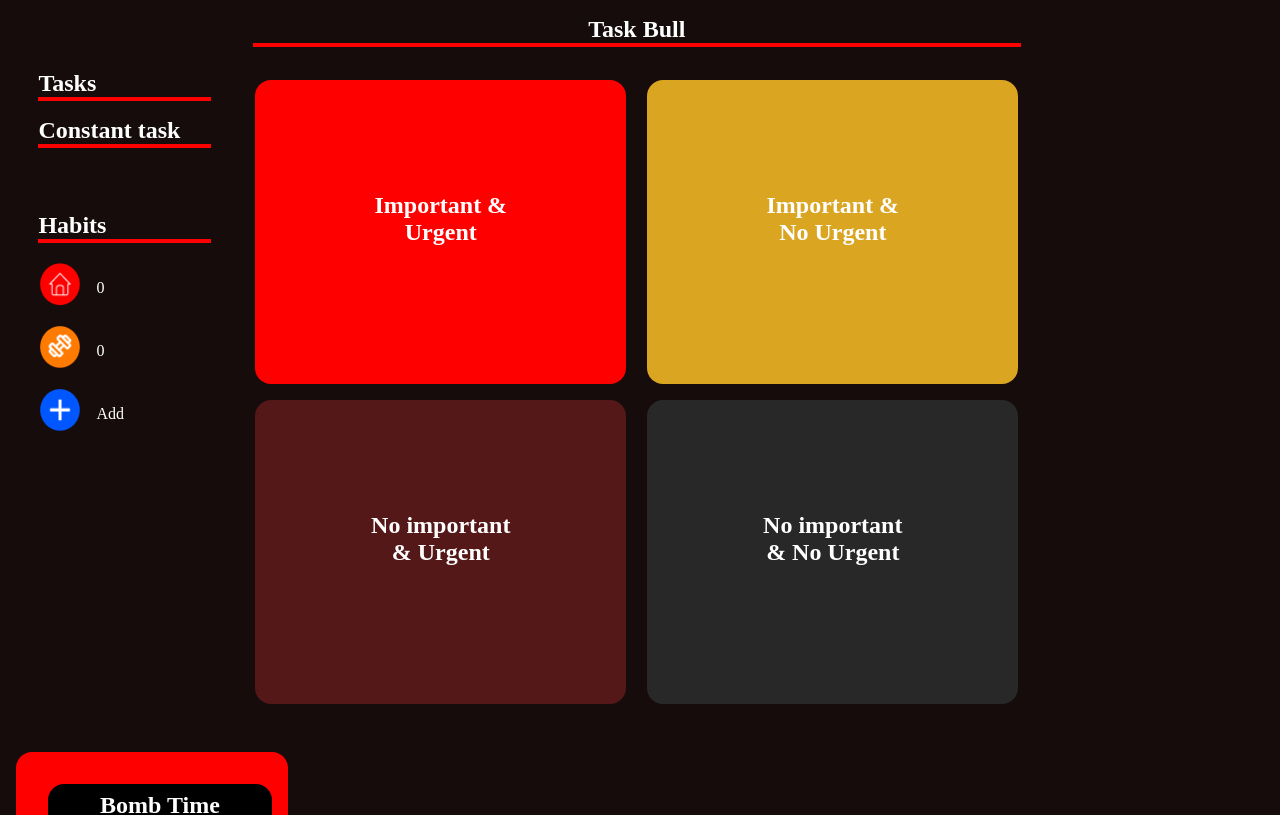
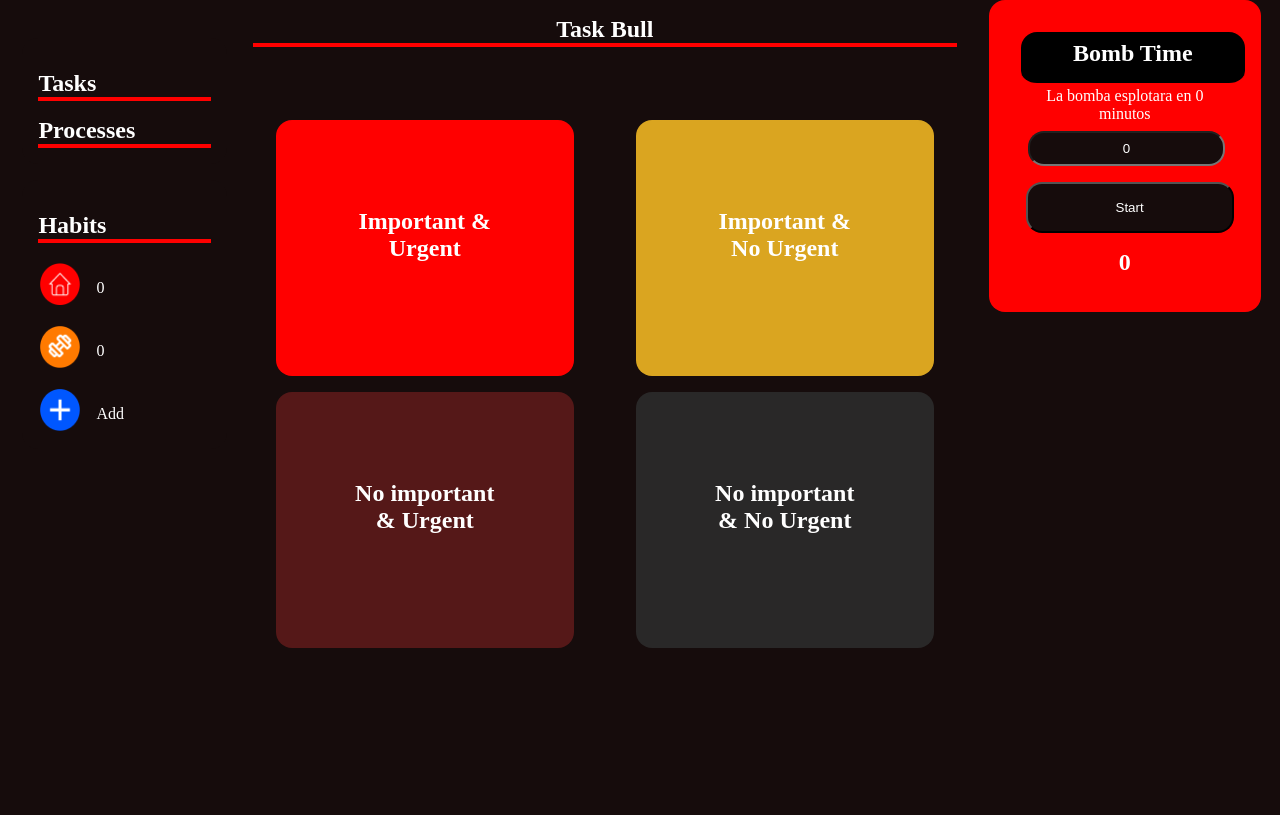
Before and after one commit to DevJhojan/BullTask, an Angular app: page /home in a window 1280 px wide. Shown: the top 815 px of the page. Built offline with nearby package versions, Linux system fonts and the light colour scheme.

Commit message:
urgent-important

```diff
--- a/src/app/components/siderbar/siderbar.component.ts
+++ b/src/app/components/siderbar/siderbar.component.ts
@@ -26,7 +26,7 @@ export class SiderbarComponent implements OnInit {
       link: '/Tasks',
     },
     {
-      title: 'Constant task',
+      title: 'Processes',
       link: '/Constant_Task',
     },
   ];
--- a/src/app/home/important-urgent/important-urgent.component.css
+++ b/src/app/home/important-urgent/important-urgent.component.css
@@ -0,0 +1,27 @@
+main{
+  width: 95%;
+  height: 38rem;
+  background-color: red;
+  border-radius: 1rem;
+  padding: 1rem;
+  overflow: hidden scroll;
+  scrollbar-width: none;
+}
+.button_title{
+  width: 55%;
+  height: 2rem;
+  margin-bottom: 0.5rem;
+  margin-top: 2rem;
+  border: none;
+  background-color: red;
+  border-radius: 1rem;
+  cursor: pointer;
+  transition: all 0.5ms;
+}
+.button_title:hover{
+  box-shadow: 1px 1px 5px;
+}
+.task{
+  padding: 1rem;
+  align-items: last baseline;
+}
--- a/src/app/home/important-urgent/important-urgent.component.html
+++ b/src/app/home/important-urgent/important-urgent.component.html
@@ -1 +1,10 @@
-<p>important-urgent works!</p>
+<button class="button_title">
+  NEW TASK
+</button>
+<main>
+  <div class="row task">
+    <input type="checkbox" name="ok" id="ok">
+    <span>nombre de la tarea</span>
+    <button>editar</button>
+  </div>
+</main>
--- a/src/app/home/task_normal/task_normal.component.css
+++ b/src/app/home/task_normal/task_normal.component.css
@@ -1,7 +1,7 @@
 .column {
   display: flex;
   flex-direction: column;
-  margin-top: 2rem;
+  margin-top: 1rem;
 }
 .row {
   display: flex;
@@ -10,7 +10,7 @@
 article {
   width: 40%;
   height: 15rem;
-  padding: 2rem;
+  padding: 0.5rem;
   margin: auto;
   border-radius: 1rem;
   transition: all 0.5rem;
@@ -27,7 +27,7 @@ hr {
 }
 h2 {
   position: absolute;
-  width: 60%;
+  width: 55%;
   text-align: center;
   padding: 1rem;
   top: 1rem;
--- a/src/styles.css
+++ b/src/styles.css
@@ -9,9 +9,10 @@
   text-align: center;
   color: var(--text-color);
   background-color: var(--background-color);
+  scrollbar-width: none;
 }
 app-home{
-  width: 60%;
+  width: 55%;
   display: flex;
   padding: 1rem;
   flex-direction: column;
```
